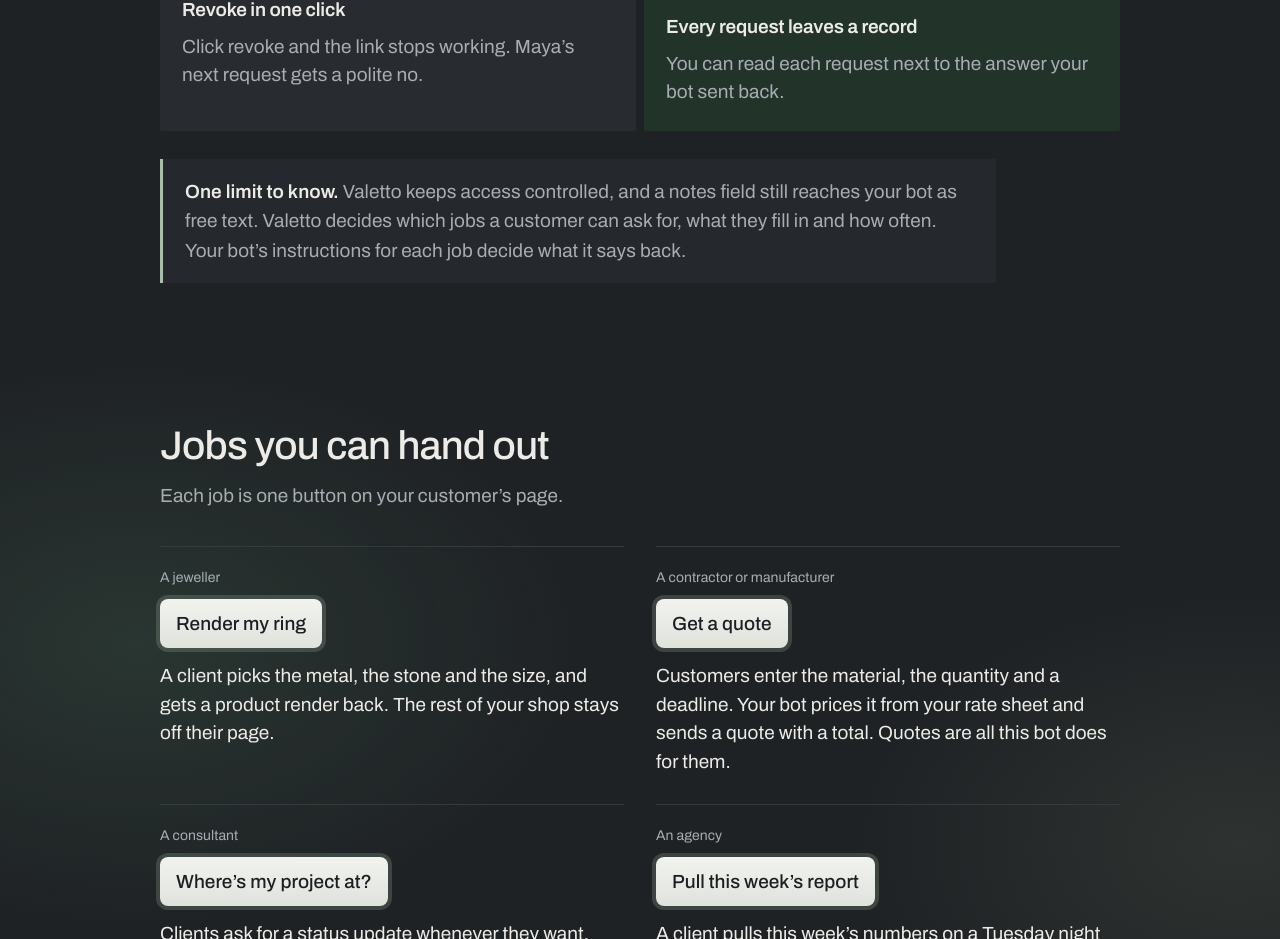
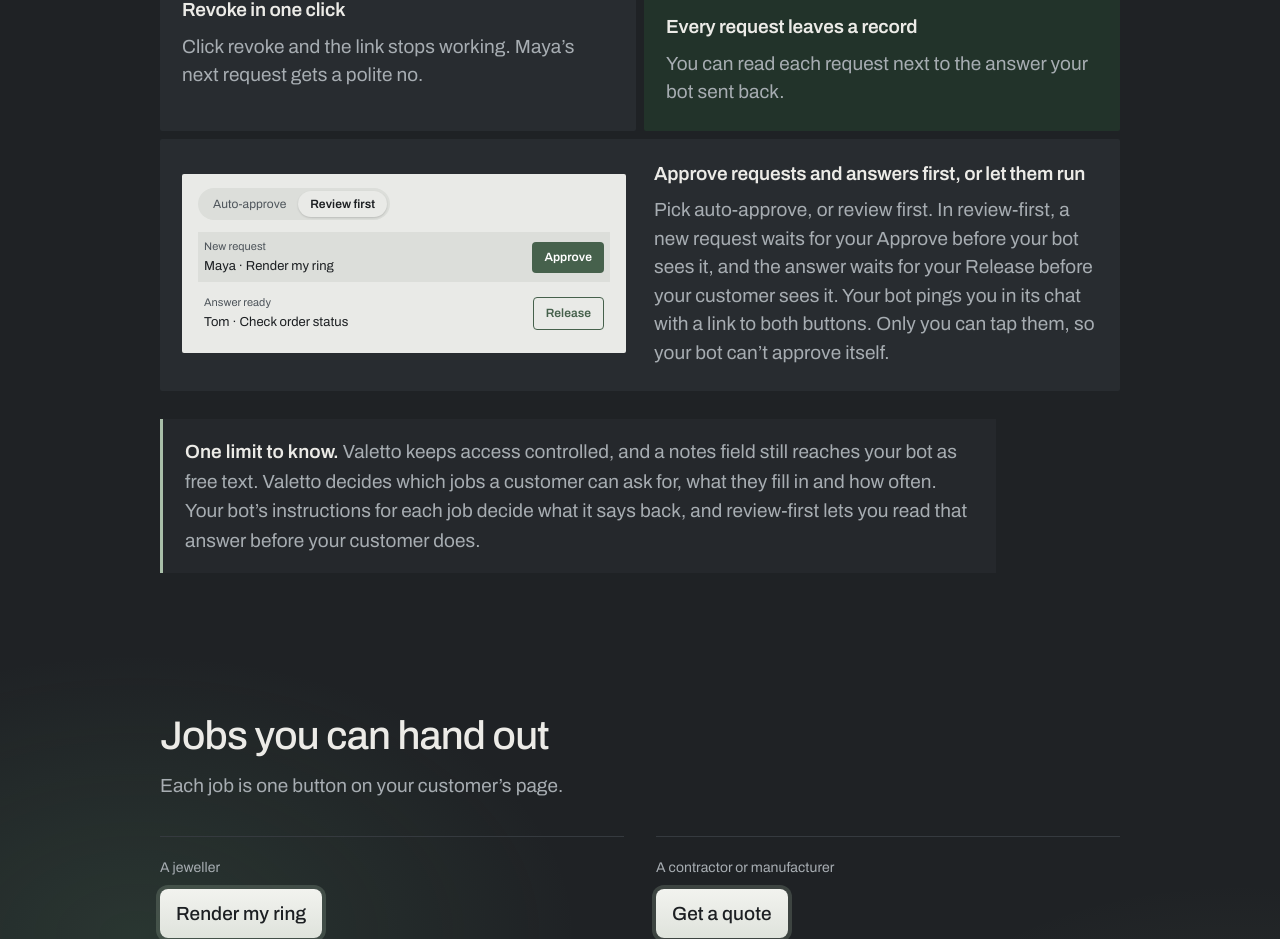
Before and after one commit to klahrich/replyslip, a Next.js app: page /valetto in a window 1280 px wide. Shown: the part 2384-3323 px from the top of the page. Built offline with nearby package versions, Linux system fonts and the light colour scheme.

Commit message:
Valetto: add review-first card to the control section

```diff
--- a/app/(site)/valetto/page.tsx
+++ b/app/(site)/valetto/page.tsx
@@ -115,6 +115,31 @@ const CONTROL: { h: string; p: string; frag: ReactNode; wide?: boolean }[] = [
           <span className="vt-run">working</span>
         </li>
       </ul>
+    ),
+  },
+  {
+    wide: true,
+    h: 'Approve requests and answers first, or let them run',
+    p: 'Pick auto-approve, or review first. In review-first, a new request waits for your Approve before your bot sees it, and the answer waits for your Release before your customer sees it. Your bot pings you in its chat with a link to both buttons. Only you can tap them, so your bot can’t approve itself.',
+    frag: (
+      <div className="vt-review">
+        <div className="vt-review-mode">
+          <span>Auto-approve</span>
+          <span className="on">Review first</span>
+        </div>
+        <div className="vt-review-row">
+          <span>
+            <small>New request</small>Maya · Render my ring
+          </span>
+          <span className="vt-review-btn vt-approve">Approve</span>
+        </div>
+        <div className="vt-review-row">
+          <span>
+            <small>Answer ready</small>Tom · Check order status
+          </span>
+          <span className="vt-review-btn vt-release">Release</span>
+        </div>
+      </div>
     ),
   },
 ];
@@ -261,7 +286,8 @@ export default function ValettoPage() {
           <p className="vt-limit">
             <b>One limit to know.</b> Valetto keeps access controlled, and a notes field still reaches your bot as free
             text. Valetto decides which jobs a customer can ask for, what they fill in and how often. Your bot’s
-            instructions for each job decide what it says back.
+            instructions for each job decide what it says back, and review-first lets you read that answer before your
+            customer does.
           </p>
         </section>
 
--- a/components/site/valetto/valetto.css
+++ b/components/site/valetto/valetto.css
@@ -308,3 +308,16 @@ fieldset.vt-ea-f[aria-invalid=true] .vt-ea-pills label:not(.on){border-color:var
 .vt-tbd{padding:1px 6px;border-radius:4px;background:#e8b04a;color:#1c1f22;font-weight:600;font-size:.92em;box-decoration-break:clone;-webkit-box-decoration-break:clone}
 .vt-ea-f [aria-invalid=true]:focus-visible{border-color:var(--err-on-bg);box-shadow:0 0 0 3px color-mix(in srgb,var(--err-on-bg) 30%,transparent)}
 .vt-ea-done:focus{outline:none}
+
+/* review-first card: the second wide cell, visual on the left */
+.vt-cell.wide-cell:last-child .frag{order:0}
+.vt-review{display:flex;flex-direction:column;gap:6px;font-size:.8125rem;color:var(--paper-ink)}
+.vt-review-mode{align-self:flex-start;display:inline-flex;padding:3px;border-radius:999px;background:var(--paper-2);font-size:.75rem;margin-bottom:6px}
+.vt-review-mode span{padding:4px 12px;border-radius:999px;color:var(--paper-muted)}
+.vt-review-mode span.on{background:var(--paper);color:var(--paper-ink);font-weight:600;box-shadow:0 1px 2px rgb(0 0 0 / .15)}
+.vt-review-row{display:flex;justify-content:space-between;align-items:center;gap:12px;padding:6px}
+.vt-review-row:nth-child(2){background:var(--paper-2)}
+.vt-review-row small{display:block;font-size:.6875rem;color:var(--paper-muted);margin-bottom:1px}
+.vt-review-btn{flex:none;font-weight:600;font-size:.75rem;padding:6px 12px;border-radius:var(--r)}
+.vt-approve{background:var(--dash-accent);color:#fff}
+.vt-release{border:1.5px solid var(--dash-accent);color:var(--dash-accent)}
```
